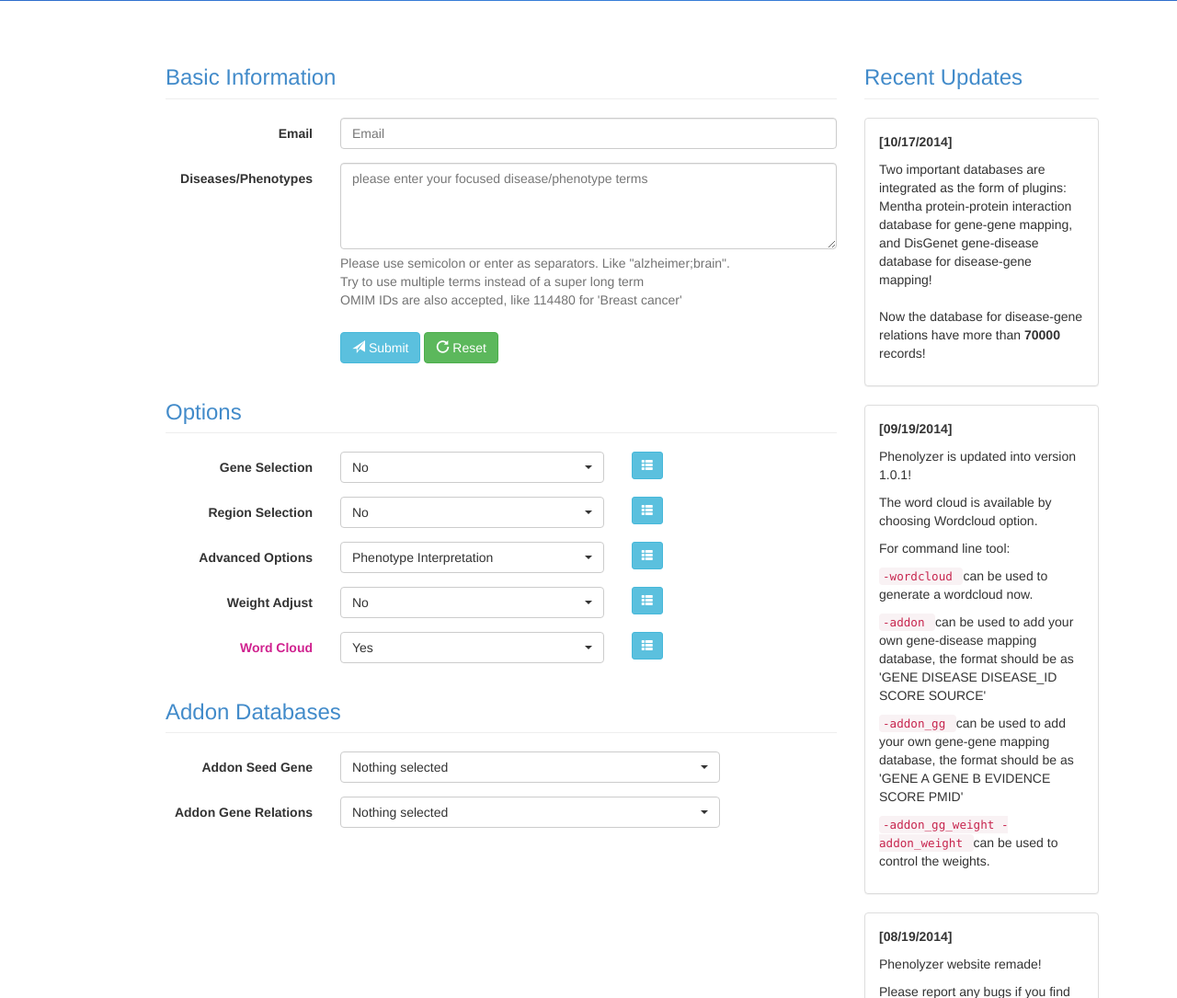
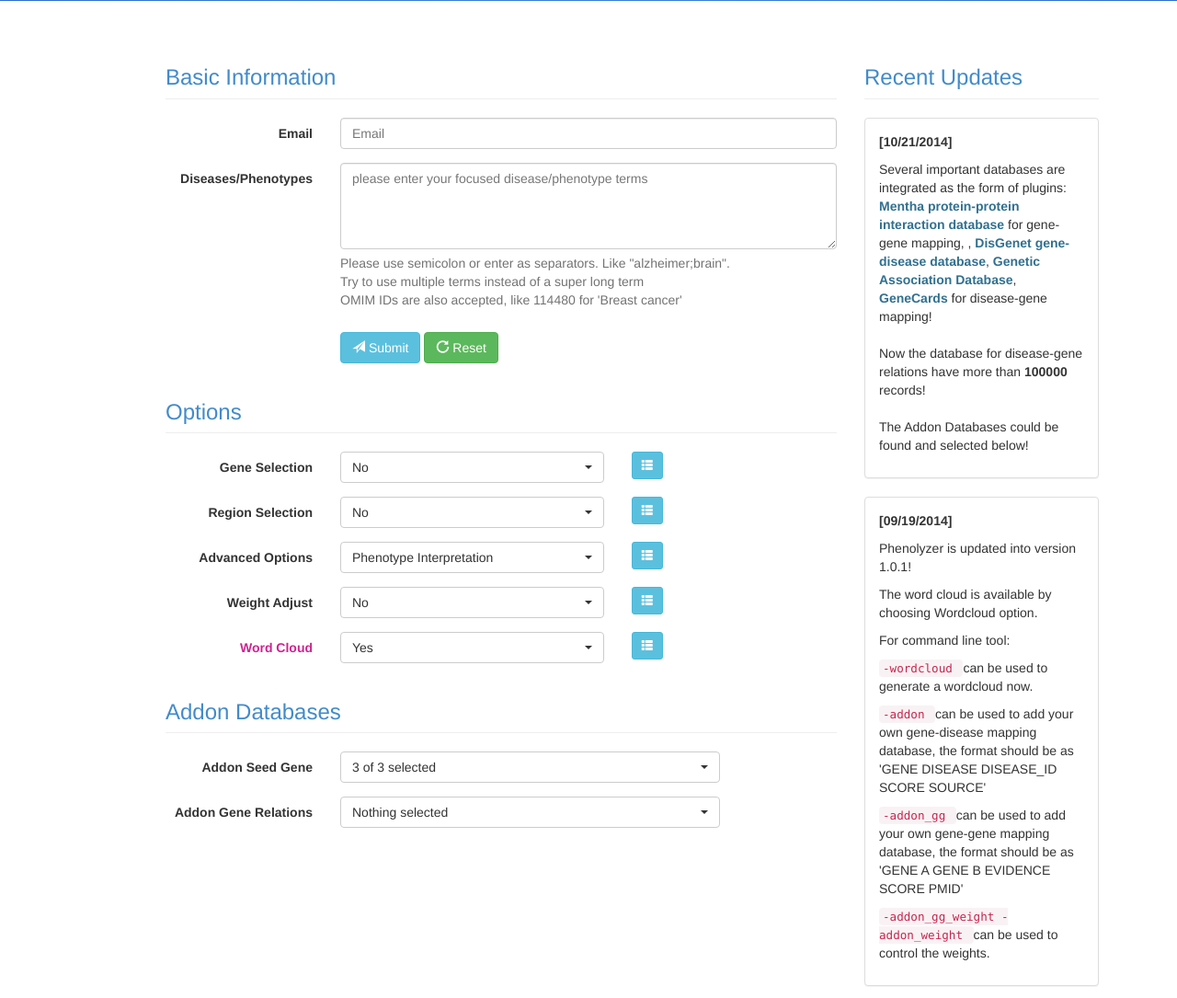
Before and after one commit to stormliucong/MANGA-server, a PHP site: page / in a window 1280 px wide. Shown: the part 380-1465 px from the top of the page at 92% size. Run offline with PHP 8.4, Linux system fonts and the light colour scheme; some libraries are stand-ins or nearby versions.

Commit message:
20141024

```diff
--- a/html/FAQ.php
+++ b/html/FAQ.php
@@ -50,6 +50,7 @@
                    <li><a href="http://wannovar3.usc.edu">wANNOVAR</a></li>
                     <li><a href="http://icages.usc.edu:5000/">iCAGES</a></li>
                      <li><a href="http://enlight.usc.edu/">Enlight</a></li>
+                      <li><a href="http://seqmule.usc.edu/">SeqMule</a></li>
                   </ul>
                 </li>
           </ul>
--- a/html/css/phenolyzer.css
+++ b/html/css/phenolyzer.css
@@ -154,8 +154,8 @@ color:#fafafa;
 
              }
              #cy {
-            height: 800px;
-            width: 950px;
+            height: 850px;
+            width: 900px;
             position: static;
             margin:5px auto;
             border:2px #428bca solid;
--- a/html/download.php
+++ b/html/download.php
@@ -52,6 +52,7 @@
                    <li><a href="http://wannovar3.usc.edu">wANNOVAR</a></li>
                     <li><a href="http://icages.usc.edu:5000/">iCAGES</a></li>
                      <li><a href="http://enlight.usc.edu/">Enlight</a></li>
+                      <li><a href="http://seqmule.usc.edu/">SeqMule</a></li>
                   </ul>
                 </li>
           </ul>
--- a/html/index.php
+++ b/html/index.php
@@ -23,6 +23,16 @@
     <script data-turbolinks-track="true" src="asset/js/jquery.fileupload.js"></script>
 	<script data-turbolinks-track="true" src="asset/js/turbolinks.js"></script>
 	<script data-turbolinks-track="true" src="js/form_control_1.js"></script>
+	<script>
+  (function(i,s,o,g,r,a,m){i['GoogleAnalyticsObject']=r;i[r]=i[r]||function(){
+  (i[r].q=i[r].q||[]).push(arguments)},i[r].l=1*new Date();a=s.createElement(o),
+  m=s.getElementsByTagName(o)[0];a.async=1;a.src=g;m.parentNode.insertBefore(a,m)
+  })(window,document,'script','//www.google-analytics.com/analytics.js','ga');
+
+  ga('create', 'UA-56057397-1', 'auto');
+  ga('send', 'pageview');
+
+</script>
 	</head>
 	<body>
 	 <div class="navbar navbar-default navbar-fixed-top" role="navigation">
@@ -51,6 +61,7 @@
                    <li><a href="http://wannovar3.usc.edu">wANNOVAR</a></li>
                     <li><a href="http://icages.usc.edu/">iCAGES</a></li>
                     <li><a href="http://enlight.usc.edu/">Enlight</a></li>
+                    <li><a href="http://seqmule.usc.edu/">SeqMule</a></li>
                   </ul>
                 </li>
           </ul>
@@ -321,7 +332,9 @@ Assistant Professor, Psychiatry and Preventive Medicine; Member, Zilkha Neurogen
 	 <label for="step" class="col-md-3 control-label">Addon Seed Gene</label>
 	 <div class="col-md-7">
       <select class="selectpicker show-tick"  multiple name="addon_seed" id="addon_seed" data-selected-text-format="count>1">
-	           <option value="DB_DISGENET_GENE_DISEASE_SCORE">DisGenet Disease Gene Mapping</option>
+	           <option selected value="DB_DISGENET_GENE_DISEASE_SCORE">DisGenet Disease Gene Mapping</option>
+	           <option selected value="DB_GAD_GENE_DISEASE_SCORE">Genetic Association Database</option>
+	           <option selected value="DB_GENECARDS_GENE_DISEASE_SCORE">GeneCards Gene Disease Association</option>
 	  </select>
     </div>
 	</div>
@@ -350,9 +363,11 @@ Assistant Professor, Psychiatry and Preventive Medicine; Member, Zilkha Neurogen
 	   <h3 class="page-header text-primary"> Recent Updates</h3>
 	    <div class="panel panel-default">
 	    <div class="panel-body">
-    		 <p><strong>[10/17/2014]</strong></p>
-    		 <p>Two important databases are integrated as the form of plugins: Mentha protein-protein interaction database for gene-gene mapping,
-    		 and DisGenet gene-disease database for disease-gene mapping!<br><br> Now the database for disease-gene relations have more than <b>70000</b> records!
+    		 <p><strong>[10/21/2014]</strong></p>
+    		 <p>Several important databases are integrated as the form of plugins: <b class="text-info">Mentha protein-protein interaction database</b> for gene-gene mapping,
+    		 , <b class="text-info">DisGenet gene-disease database</b>, <b class="text-info">Genetic Association Database</b>, <b class="text-info">GeneCards</b> for disease-gene mapping!<br><br>
+    		 Now the database for disease-gene relations have more than <b>100000</b> records!
+    		 <br><br>The Addon Databases could be found and selected below!
     		 </p>
     		</div></div>
 
--- a/html/template.php
+++ b/html/template.php
@@ -51,6 +51,7 @@
                    <li><a href="http://wannovar3.usc.edu">wANNOVAR</a></li>
                     <li><a href="http://icages.usc.edu:5000/">iCAGES</a></li>
                      <li><a href="http://enlight.usc.edu/">Enlight</a></li>
+                      <li><a href="http://seqmule.usc.edu/">SeqMule</a></li>
                   </ul>
                 </li>
           </ul>
--- a/html/template_new.html
+++ b/html/template_new.html
@@ -74,6 +74,7 @@
                    <li><a href="http://wannovar3.usc.edu">wANNOVAR</a></li>
                     <li><a href="http://icages.usc.edu:5000/">iCAGES</a></li>
                      <li><a href="http://enlight.usc.edu/">Enlight</a></li>
+                      <li><a href="http://seqmule.usc.edu/">SeqMule</a></li>
                   </ul>
                 </li>
           </ul>
```
Also changed, not shown: html/example.php (+5 -4 lines), html/js/result.js (+12 -8 lines), 10 other files.
